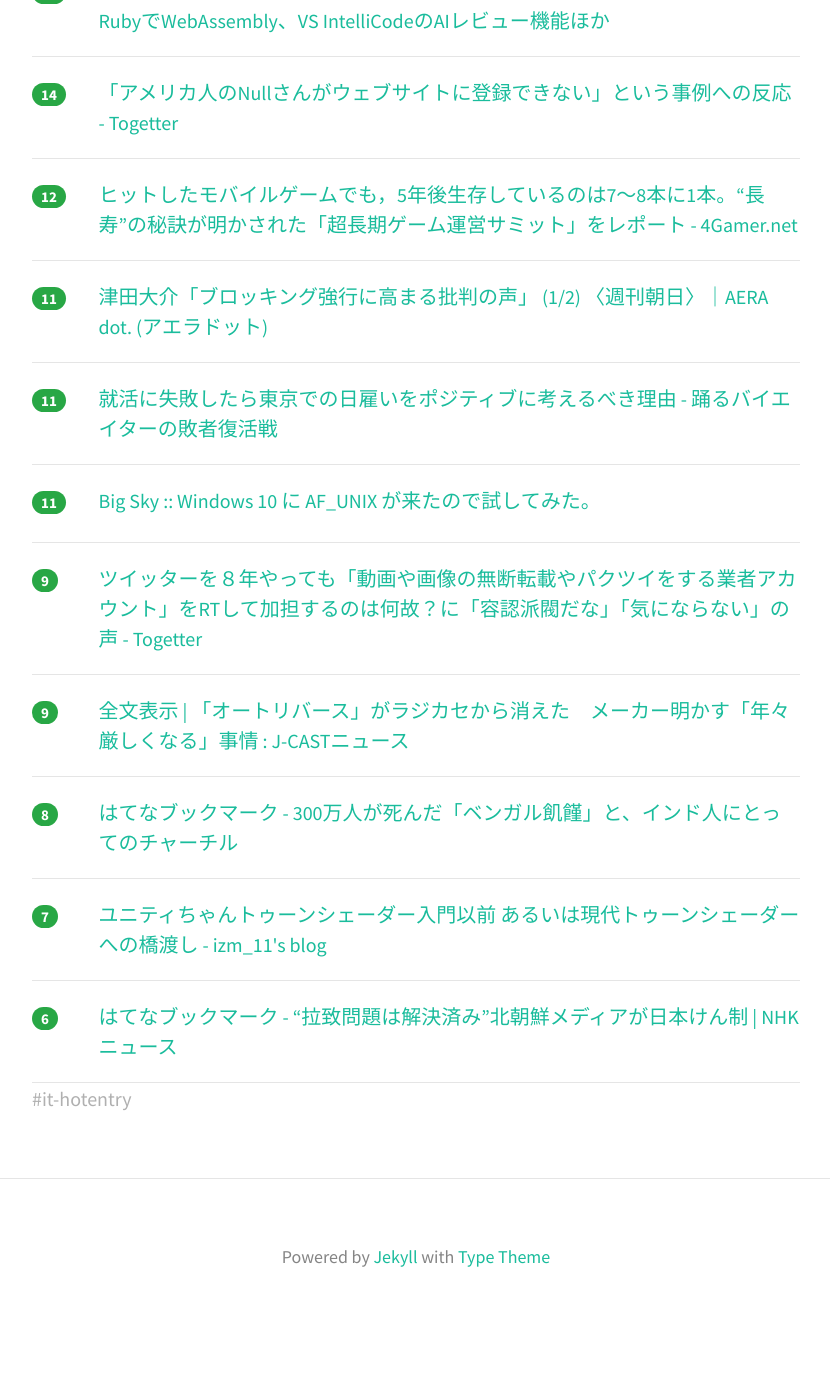
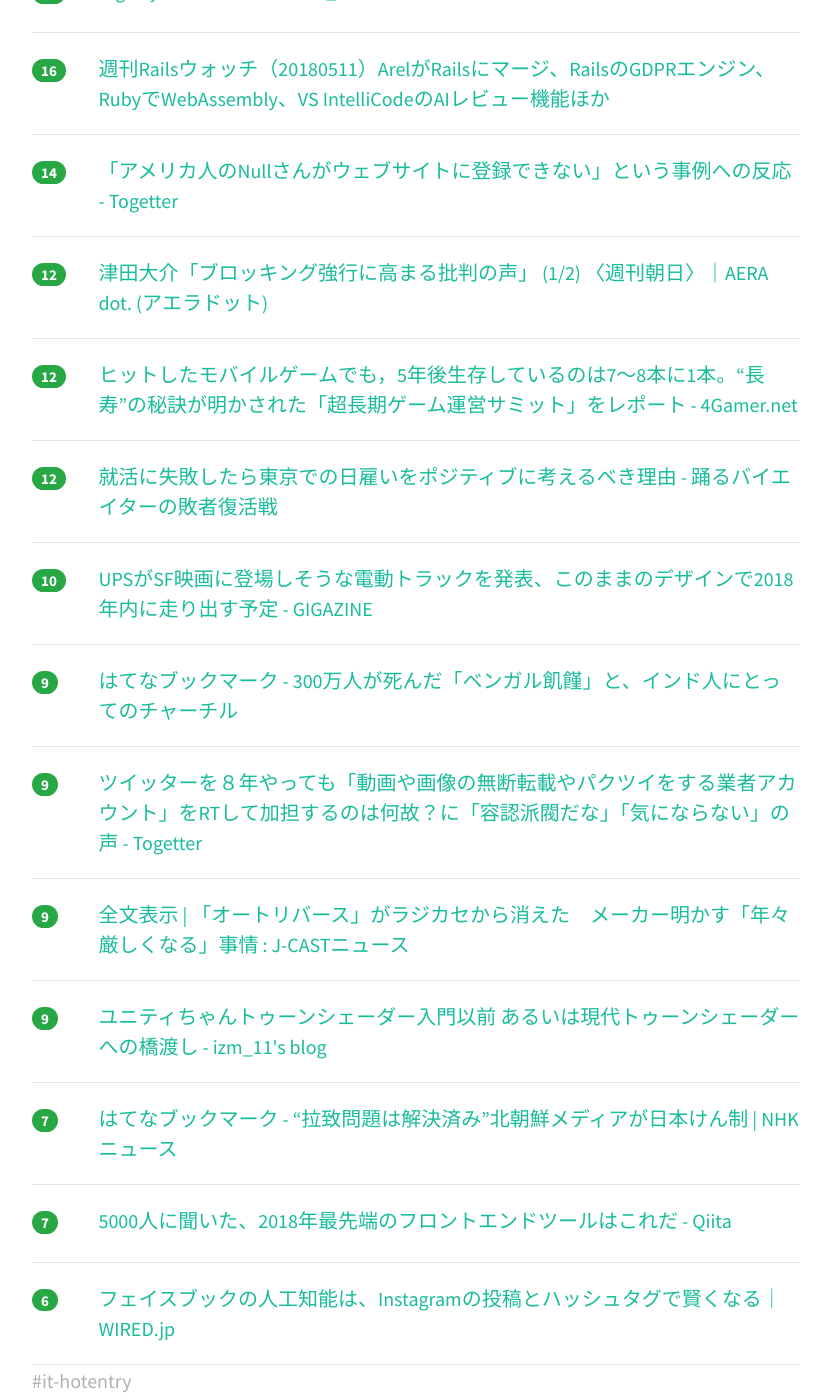
Before and after one commit to yatta47/hatena-matome-site, a Jekyll site: the page built from _posts/2018-05-13-hatena.md, in a window 1280 px wide and 1400 px high, scrolled down 1060 px. Shown: the whole window, without its empty margins (224-1054 px from the left). Built offline with Jekyll 4.4.1, drawn with Linux system fonts in a browser that asks for light colours; nearby versions of some CDN libraries; before the commit the page ends 2394 px from its top, so only the background shows below that; some of the changed text lies outside the part shown.

Commit message:
Updated 2018-05-13

```diff
--- a/_posts/2018-05-13-hatena.md
+++ b/_posts/2018-05-13-hatena.md
@@ -1,29 +1,34 @@
 ---
 layout: post
 title:  "2018-05-13 はてぶIT"
-date:   2018-05-13 08:01:47
+date:   2018-05-13 09:01:31
 tags: [it-hotentry]
 ---
-18 件のデータあり
+21 件のデータあり
 
 <hr><div class="row">
-<div class="col-1"><span class="badge badge-pill badge-success h2">59</span></div>
+<div class="col-1"><span class="badge badge-pill badge-success h2">79</span></div>
 <div class="col-11"><a href='https://news.yahoo.co.jp/byline/yamamotoichiro/20180512-00085145/' target='_blank'>国内Android関連開発市場が周回遅れになっている件(山本一郎) - 個人 - Yahoo!ニュース</a></div>
 </div>
 <hr>
 <div class="row">
-<div class="col-1"><span class="badge badge-pill badge-success h2">32</span></div>
+<div class="col-1"><span class="badge badge-pill badge-success h2">34</span></div>
 <div class="col-11"><a href='https://www.slideshare.net/takafumionaka/perlrubyist-96797887' target='_blank'>Perl使いの国のRubyist</a></div>
 </div>
 <hr>
 <div class="row">
-<div class="col-1"><span class="badge badge-pill badge-success h2">21</span></div>
+<div class="col-1"><span class="badge badge-pill badge-success h2">23</span></div>
 <div class="col-11"><a href='https://speakerdeck.com/izumin5210/splitting-db-on-rails' target='_blank'>Splitting DB on "Rails" // Speaker Deck</a></div>
 </div>
 <hr>
 <div class="row">
-<div class="col-1"><span class="badge badge-pill badge-success h2">19</span></div>
+<div class="col-1"><span class="badge badge-pill badge-success h2">21</span></div>
 <div class="col-11"><a href='https://tech-camp.in/note/pickup/23856/' target='_blank'>Rubyの父・まつもとゆきひろが語る、若手エンジニアのキャリア論 | TECH::NOTE | プログラミングをはじめる全ての人に</a></div>
+</div>
+<hr>
+<div class="row">
+<div class="col-1"><span class="badge badge-pill badge-success h2">21</span></div>
+<div class="col-11"><a href='https://forbesjapan.com/articles/detail/21029' target='_blank'>グーグルに宣戦布告の地図サービス「Mapbox」を創った男 | Forbes JAPAN（フォーブス ジャパン）</a></div>
 </div>
 <hr>
 <div class="row">
@@ -32,13 +37,13 @@ tags: [it-hotentry]
 </div>
 <hr>
 <div class="row">
-<div class="col-1"><span class="badge badge-pill badge-success h2">18</span></div>
-<div class="col-11"><a href='https://forbesjapan.com/articles/detail/21029' target='_blank'>グーグルに宣戦布告の地図サービス「Mapbox」を創った男 | Forbes JAPAN（フォーブス ジャパン）</a></div>
+<div class="col-1"><span class="badge badge-pill badge-success h2">17</span></div>
+<div class="col-11"><a href='https://av.watch.impress.co.jp/docs/news/1121406.html' target='_blank'>niconico、独自ゲーム投入や“投げ銭”都度課金、VTuber活性化で収益改善へ - AV Watch</a></div>
 </div>
 <hr>
 <div class="row">
 <div class="col-1"><span class="badge badge-pill badge-success h2">17</span></div>
-<div class="col-11"><a href='https://av.watch.impress.co.jp/docs/news/1121406.html' target='_blank'>niconico、独自ゲーム投入や“投げ銭”都度課金、VTuber活性化で収益改善へ - AV Watch</a></div>
+<div class="col-11"><a href='https://mattn.kaoriya.net/software/lang/c/20180513001637.htm' target='_blank'>Big Sky :: Windows 10 に AF_UNIX が来たので試してみた。</a></div>
 </div>
 <hr>
 <div class="row">
@@ -53,22 +58,27 @@ tags: [it-hotentry]
 <hr>
 <div class="row">
 <div class="col-1"><span class="badge badge-pill badge-success h2">12</span></div>
+<div class="col-11"><a href='https://dot.asahi.com/wa/2018050900013.html' target='_blank'>津田大介「ブロッキング強行に高まる批判の声」 (1/2) 〈週刊朝日〉｜AERA dot. (アエラドット)</a></div>
+</div>
+<hr>
+<div class="row">
+<div class="col-1"><span class="badge badge-pill badge-success h2">12</span></div>
 <div class="col-11"><a href='http://www.4gamer.net/games/999/G999904/20180512006/' target='_blank'>ヒットしたモバイルゲームでも，5年後生存しているのは7〜8本に1本。“長寿”の秘訣が明かされた「超長期ゲーム運営サミット」をレポート - 4Gamer.net</a></div>
 </div>
 <hr>
 <div class="row">
-<div class="col-1"><span class="badge badge-pill badge-success h2">11</span></div>
-<div class="col-11"><a href='https://dot.asahi.com/wa/2018050900013.html' target='_blank'>津田大介「ブロッキング強行に高まる批判の声」 (1/2) 〈週刊朝日〉｜AERA dot. (アエラドット)</a></div>
-</div>
-<hr>
-<div class="row">
-<div class="col-1"><span class="badge badge-pill badge-success h2">11</span></div>
+<div class="col-1"><span class="badge badge-pill badge-success h2">12</span></div>
 <div class="col-11"><a href='http://www.bloglifer.net/entry/job-hunting-failure-tokyo-day-hiring' target='_blank'>就活に失敗したら東京での日雇いをポジティブに考えるべき理由 - 踊るバイエイターの敗者復活戦</a></div>
 </div>
 <hr>
 <div class="row">
-<div class="col-1"><span class="badge badge-pill badge-success h2">11</span></div>
-<div class="col-11"><a href='https://mattn.kaoriya.net/software/lang/c/20180513001637.htm' target='_blank'>Big Sky :: Windows 10 に AF_UNIX が来たので試してみた。</a></div>
+<div class="col-1"><span class="badge badge-pill badge-success h2">10</span></div>
+<div class="col-11"><a href='https://gigazine.net/news/20180512-ups-electric-truck/' target='_blank'>UPSがSF映画に登場しそうな電動トラックを発表、このままのデザインで2018年内に走り出す予定 - GIGAZINE</a></div>
+</div>
+<hr>
+<div class="row">
+<div class="col-1"><span class="badge badge-pill badge-success h2">9</span></div>
+<div class="col-11"><a href='http://b.hatena.ne.jp/entry/s/www.buzzfeed.com/jp/bedatridattachoudhury/by-glorifying-churchill-britain-is-committing-new-crimes-1' target='_blank'>はてなブックマーク - 300万人が死んだ「ベンガル飢饉」と、インド人にとってのチャーチル</a></div>
 </div>
 <hr>
 <div class="row">
@@ -82,17 +92,22 @@ tags: [it-hotentry]
 </div>
 <hr>
 <div class="row">
-<div class="col-1"><span class="badge badge-pill badge-success h2">8</span></div>
-<div class="col-11"><a href='http://b.hatena.ne.jp/entry/s/www.buzzfeed.com/jp/bedatridattachoudhury/by-glorifying-churchill-britain-is-committing-new-crimes-1' target='_blank'>はてなブックマーク - 300万人が死んだ「ベンガル飢饉」と、インド人にとってのチャーチル</a></div>
+<div class="col-1"><span class="badge badge-pill badge-success h2">9</span></div>
+<div class="col-11"><a href='http://izm-11.hatenablog.com/entry/2018/05/12/033543' target='_blank'>ユニティちゃんトゥーンシェーダー入門以前 あるいは現代トゥーンシェーダーへの橋渡し - izm_11's blog</a></div>
 </div>
 <hr>
 <div class="row">
 <div class="col-1"><span class="badge badge-pill badge-success h2">7</span></div>
-<div class="col-11"><a href='http://izm-11.hatenablog.com/entry/2018/05/12/033543' target='_blank'>ユニティちゃんトゥーンシェーダー入門以前 あるいは現代トゥーンシェーダーへの橋渡し - izm_11's blog</a></div>
+<div class="col-11"><a href='http://b.hatena.ne.jp/entry/s/www3.nhk.or.jp/news/html/20180512/k10011436441000.html' target='_blank'>はてなブックマーク - “拉致問題は解決済み”北朝鮮メディアが日本けん制 | NHKニュース</a></div>
+</div>
+<hr>
+<div class="row">
+<div class="col-1"><span class="badge badge-pill badge-success h2">7</span></div>
+<div class="col-11"><a href='https://qiita.com/rana_kualu/items/8dc3f93a7176d9a0f05d' target='_blank'>5000人に聞いた、2018年最先端のフロントエンドツールはこれだ - Qiita</a></div>
 </div>
 <hr>
 <div class="row">
 <div class="col-1"><span class="badge badge-pill badge-success h2">6</span></div>
-<div class="col-11"><a href='http://b.hatena.ne.jp/entry/s/www3.nhk.or.jp/news/html/20180512/k10011436441000.html' target='_blank'>はてなブックマーク - “拉致問題は解決済み”北朝鮮メディアが日本けん制 | NHKニュース</a></div>
+<div class="col-11"><a href='https://wired.jp/2018/05/12/instagram-photos-training-facebooks-ai/' target='_blank'>フェイスブックの人工知能は、Instagramの投稿とハッシュタグで賢くなる｜WIRED.jp</a></div>
 </div>
 <hr>
```
